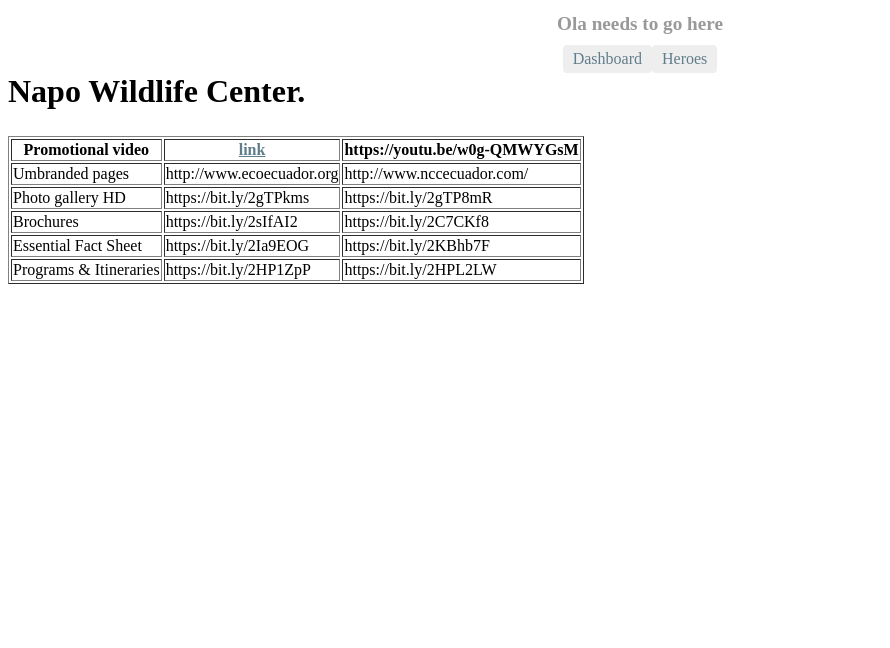
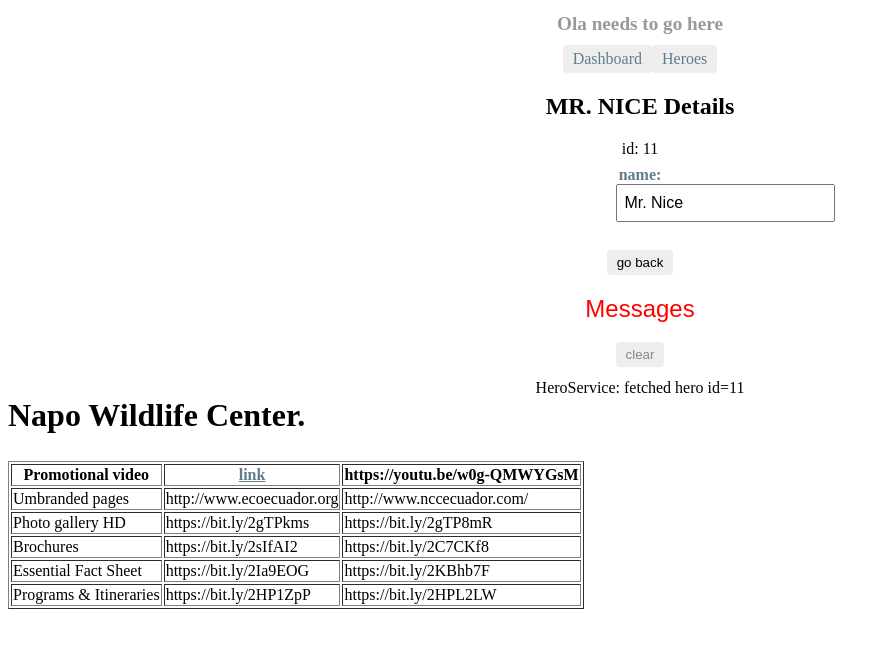
Before and after one commit to brandlab-au/angular-app, an Angular app: page /detail/11 in a window 1280 px wide. Shown: the top 648 px of the page, without its empty margins (0-890 px from the left). Built offline with nearby package versions, Linux system fonts and the light colour scheme.

Commit message:
adding detailed view using services and params

```diff
--- a/src/app/app.component.html
+++ b/src/app/app.component.html
@@ -7,10 +7,9 @@
     </nav>
     <router-outlet></router-outlet>
     <app-messages></app-messages>
+</div>
 
-</div>
 <h2>Napo Wildlife Center.</h2>
-
 <div>
 <table border="1">
    <thead>
--- a/src/app/dashboard/dashboard.component.html
+++ b/src/app/dashboard/dashboard.component.html
@@ -1,6 +1,7 @@
 <h3>Top Heroes</h3>
 <div class="grid grid-pad">
-  <a *ngFor="let hero of heroes" class="col-1-4">
+  <a *ngFor="let hero of heroes" class="col-1-4"
+      routerLink="/detail/{{hero.id}}">
     <div class="module hero">
       <h4>{{hero.name}}</h4>
     </div>
--- a/src/app/hero-detail/hero-detail.component.css
+++ b/src/app/hero-detail/hero-detail.component.css
@@ -0,0 +1,30 @@
+/* HeroDetailComponent's private CSS styles */
+label {
+  display: inline-block;
+  width: 3em;
+  margin: .5em 0;
+  color: #607D8B;
+  font-weight: bold;
+}
+input {
+  height: 2em;
+  font-size: 1em;
+  padding-left: .4em;
+}
+button {
+  margin-top: 20px;
+  font-family: Arial;
+  background-color: #eee;
+  border: none;
+  padding: 5px 10px;
+  border-radius: 4px;
+  cursor: pointer; cursor: hand;
+}
+button:hover {
+  background-color: #cfd8dc;
+}
+button:disabled {
+  background-color: #eee;
+  color: #ccc;
+  cursor: auto;
+}
--- a/src/app/hero-detail/hero-detail.component.html
+++ b/src/app/hero-detail/hero-detail.component.html
@@ -9,3 +9,4 @@
   </div>
 
 </div>
+<button (click)="goBack()">go back</button>
--- a/src/app/hero-detail/hero-detail.component.ts
+++ b/src/app/hero-detail/hero-detail.component.ts
@@ -1,6 +1,9 @@
 import { Component, OnInit, Input } from '@angular/core';
 import { Hero }         from '../../hero';
+import { ActivatedRoute } from '@angular/router';
+import { Location } from '@angular/common';
 
+import { HeroService }  from '../hero.service';
 @Component({
   selector: 'app-hero-detail',
   templateUrl: './hero-detail.component.html',
@@ -8,9 +11,22 @@
 })
 export class HeroDetailComponent implements OnInit {
 @Input() hero: Hero;
-  constructor() { }
+  constructor(
+    private route: ActivatedRoute,
+  private heroService: HeroService,
+  private location: Location) { }
 
   ngOnInit() {
+        this.getHero();
+
   }
+    getHero(): void {
+  const id = +this.route.snapshot.paramMap.get('id');
+  this.heroService.getHero(id)
+    .subscribe(hero => this.hero = hero);
+}
+    goBack(): void {
+  this.location.back();
+}
 
 }
--- a/src/app/hero.service.ts
+++ b/src/app/hero.service.ts
@@ -18,4 +18,10 @@
     this.messageService.add('HeroService: fetched heroes');
     return of(HEROES);
   }
+    getHero(id: number): Observable<Hero> {
+  // TODO: send the message _after_ fetching the hero
+  this.messageService.add(`HeroService: fetched hero id=${id}`);
+  return of(HEROES.find(hero => hero.id === id));
 }
+
+}
--- a/src/app/heroes/heroes.component.css
+++ b/src/app/heroes/heroes.component.css
@@ -1,8 +1,4 @@
 /* HeroesComponent's private CSS styles */
-.selected {
-  background-color: #CFD8DC !important;
-  color: white;
-}
 .heroes {
   margin: 0 0 2em 0;
   list-style-type: none;
@@ -10,28 +6,33 @@
   width: 15em;
 }
 .heroes li {
+  position: relative;
   cursor: pointer;
-  position: relative;
-  left: 0;
   background-color: #EEE;
   margin: .5em;
   padding: .3em 0;
   height: 1.6em;
   border-radius: 4px;
 }
-.heroes li.selected:hover {
-  background-color: #BBD8DC !important;
-  color: white;
-}
+
 .heroes li:hover {
   color: #607D8B;
   background-color: #DDD;
   left: .1em;
 }
-.heroes .text {
+
+.heroes a {
+  color: #888;
+  text-decoration: none;
   position: relative;
-  top: -3px;
+  display: block;
+  width: 250px;
 }
+
+.heroes a:hover {
+  color:#607D8B;
+}
+
 .heroes .badge {
   display: inline-block;
   font-size: small;
@@ -43,6 +44,8 @@
   left: -1px;
   top: -4px;
   height: 1.8em;
+  min-width: 16px;
+  text-align: right;
   margin-right: .8em;
   border-radius: 4px 0 0 4px;
 }
--- a/src/app/heroes/heroes.component.html
+++ b/src/app/heroes/heroes.component.html
@@ -1,9 +1,9 @@
 
 <ul class="heroes">
-  <li *ngFor="let hero of heroes"
-    [class.selected]="hero === selectedHero"
-    (click)="onSelect(hero)">
-    <span class="badge">{{hero.id}}</span> {{hero.name}}
+  <li *ngFor="let hero of heroes">
+    <a routerLink="/detail/{{hero.id}}">
+      <span class="badge">{{hero.id}}</span> {{hero.name}}
+    </a>
   </li>
 </ul>
-<app-hero-detail [hero]="selectedHero"></app-hero-detail>
+<button (click)="goBack()">go back</button>
--- a/src/app/heroes/heroes.component.ts
+++ b/src/app/heroes/heroes.component.ts
@@ -9,9 +9,6 @@
   styleUrls: ['./heroes.component.css']
 })
 export class HeroesComponent implements OnInit {
-
-  selectedHero: Hero;
-
   heroes: Hero[];
 
   constructor(private heroService: HeroService) { }
@@ -20,12 +17,8 @@
     this.getHeroes();
   }
 
-  onSelect(hero: Hero): void {
-    this.selectedHero = hero;
-  }
-
   getHeroes(): void {
     this.heroService.getHeroes()
-        .subscribe(heroes => this.heroes = heroes);
+    .subscribe(heroes => this.heroes = heroes);
   }
 }
```
Also changed, not shown: src/app/app-routing.module.ts (line endings or trailing spaces). Lines whose indentation alone changed are shown as unchanged.
